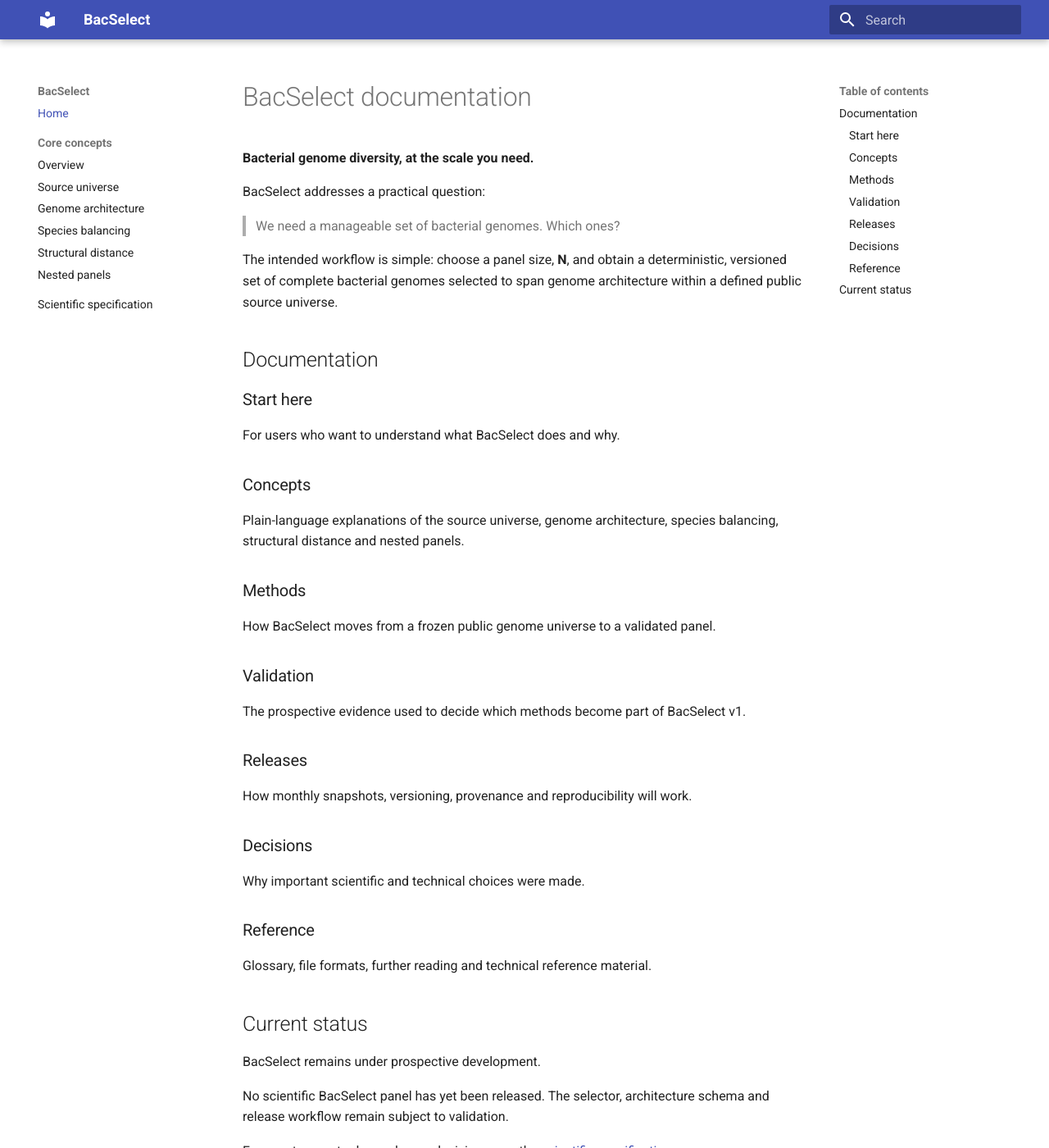
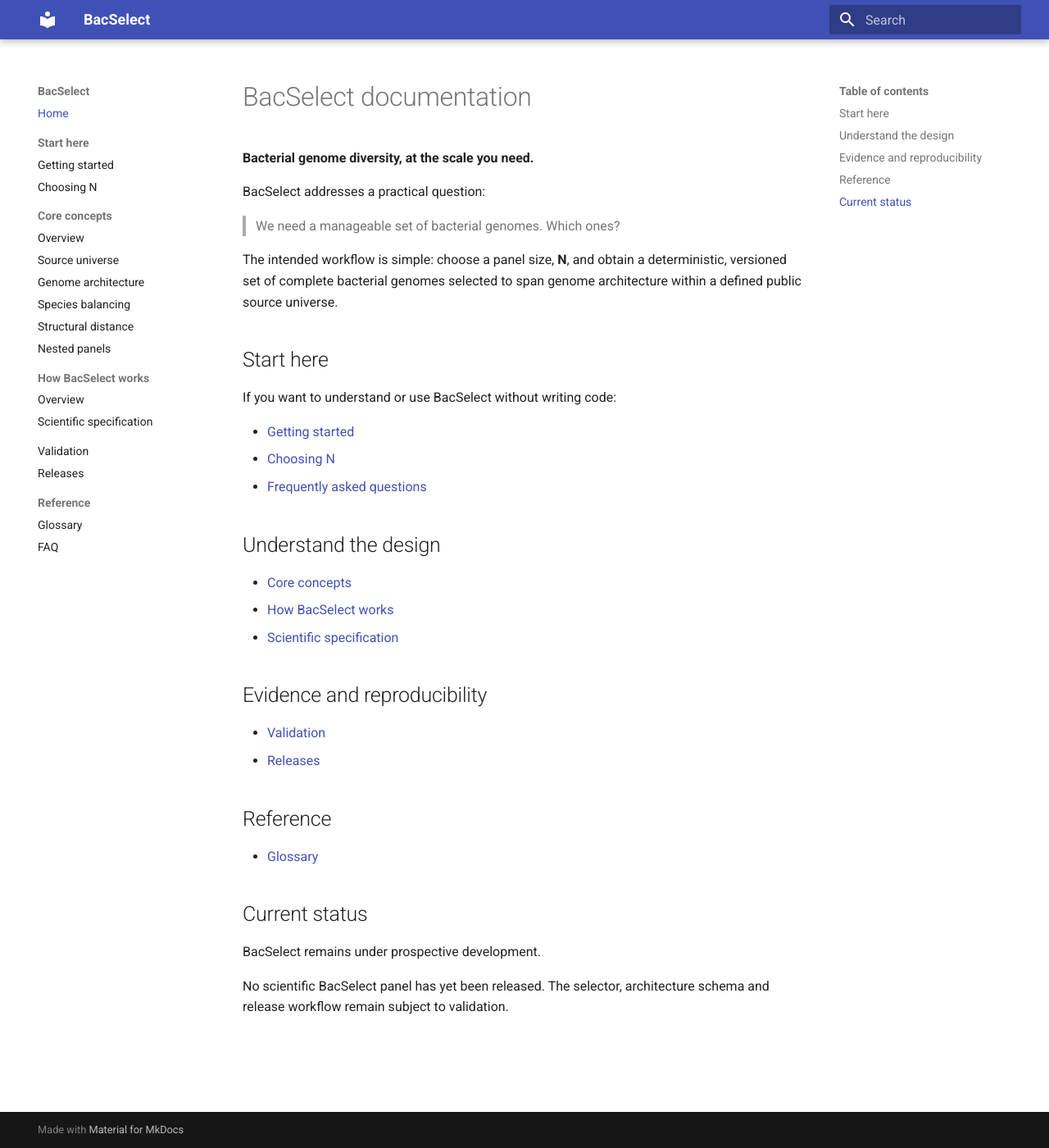
Before and after one commit to BacSelect/bacselect, an MkDocs documentation site: the page built from docs/index.md, in a window 1280 px wide and 1400 px high. Shown: the whole window at 82% size. Built offline with MkDocs 1.6.1 and Material for MkDocs 9.7.7, drawn with Linux system fonts in a browser that asks for light colours; some of the changed text lies outside the part shown.

Commit message:
Add BacSelect user documentation

```diff
--- a/docs/index.md
+++ b/docs/index.md
@@ -10,37 +10,28 @@ The intended workflow is simple: choose a panel size, **N**, and obtain a
 deterministic, versioned set of complete bacterial genomes selected to span
 genome architecture within a defined public source universe.
 
-## Documentation
+## Start here
 
-### Start here
+If you want to understand or use BacSelect without writing code:
 
-For users who want to understand what BacSelect does and why.
+- [Getting started](getting-started.md)
+- [Choosing N](choosing-n.md)
+- [Frequently asked questions](reference/faq.md)
 
-### Concepts
+## Understand the design
 
-Plain-language explanations of the source universe, genome architecture,
-species balancing, structural distance and nested panels.
+- [Core concepts](concepts/index.md)
+- [How BacSelect works](methods/overview.md)
+- [Scientific specification](scientific-specification.md)
 
-### Methods
+## Evidence and reproducibility
 
-How BacSelect moves from a frozen public genome universe to a validated panel.
+- [Validation](validation/index.md)
+- [Releases](releases/index.md)
 
-### Validation
+## Reference
 
-The prospective evidence used to decide which methods become part of
-BacSelect v1.
-
-### Releases
-
-How monthly snapshots, versioning, provenance and reproducibility will work.
-
-### Decisions
-
-Why important scientific and technical choices were made.
-
-### Reference
-
-Glossary, file formats, further reading and technical reference material.
+- [Glossary](reference/glossary.md)
 
 ## Current status
 
@@ -48,6 +39,3 @@ BacSelect remains under prospective development.
 
 No scientific BacSelect panel has yet been released. The selector,
 architecture schema and release workflow remain subject to validation.
-
-For exact current rules and open decisions, see the
-[scientific specification](scientific-specification.md).
--- a/mkdocs.yml
+++ b/mkdocs.yml
@@ -11,6 +11,9 @@ theme:
 
 nav:
   - Home: index.md
+  - Start here:
+      - Getting started: getting-started.md
+      - Choosing N: choosing-n.md
   - Core concepts:
       - Overview: concepts/index.md
       - Source universe: concepts/source-universe.md
@@ -18,4 +21,11 @@ nav:
       - Species balancing: concepts/species-balancing.md
       - Structural distance: concepts/distance-and-coverage.md
       - Nested panels: concepts/nested-panels.md
-  - Scientific specification: scientific-specification.md
+  - How BacSelect works:
+      - Overview: methods/overview.md
+      - Scientific specification: scientific-specification.md
+  - Validation: validation/index.md
+  - Releases: releases/index.md
+  - Reference:
+      - Glossary: reference/glossary.md
+      - FAQ: reference/faq.md
```
Also changed, not shown: docs/choosing-n.md (added, +34 -0 lines), docs/getting-started.md (added, +62 -0 lines), docs/methods/overview.md (added, +39 -0 lines), docs/reference/faq.md (added, +65 -0 lines), docs/reference/glossary.md (added, +46 -0 lines), docs/releases/index.md (added, +37 -0 lines), docs/validation/index.md (added, +39 -0 lines).
